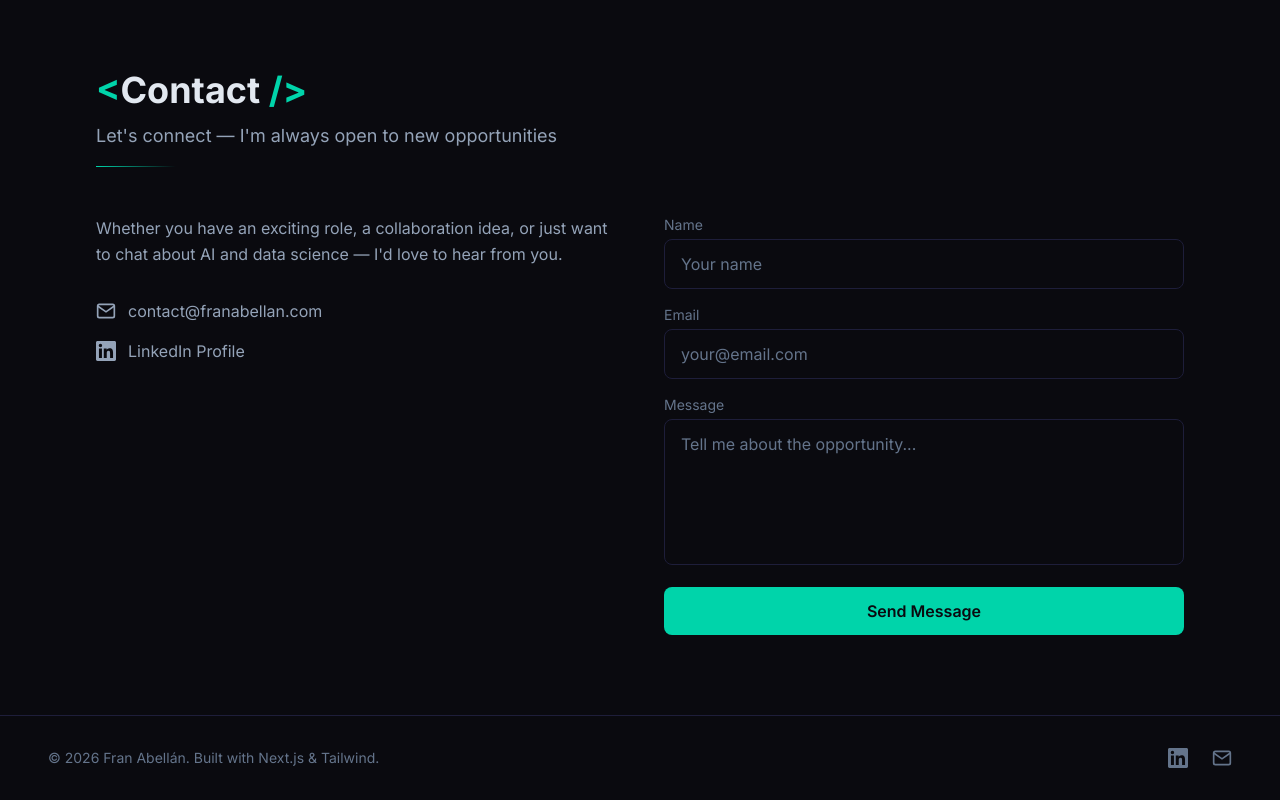
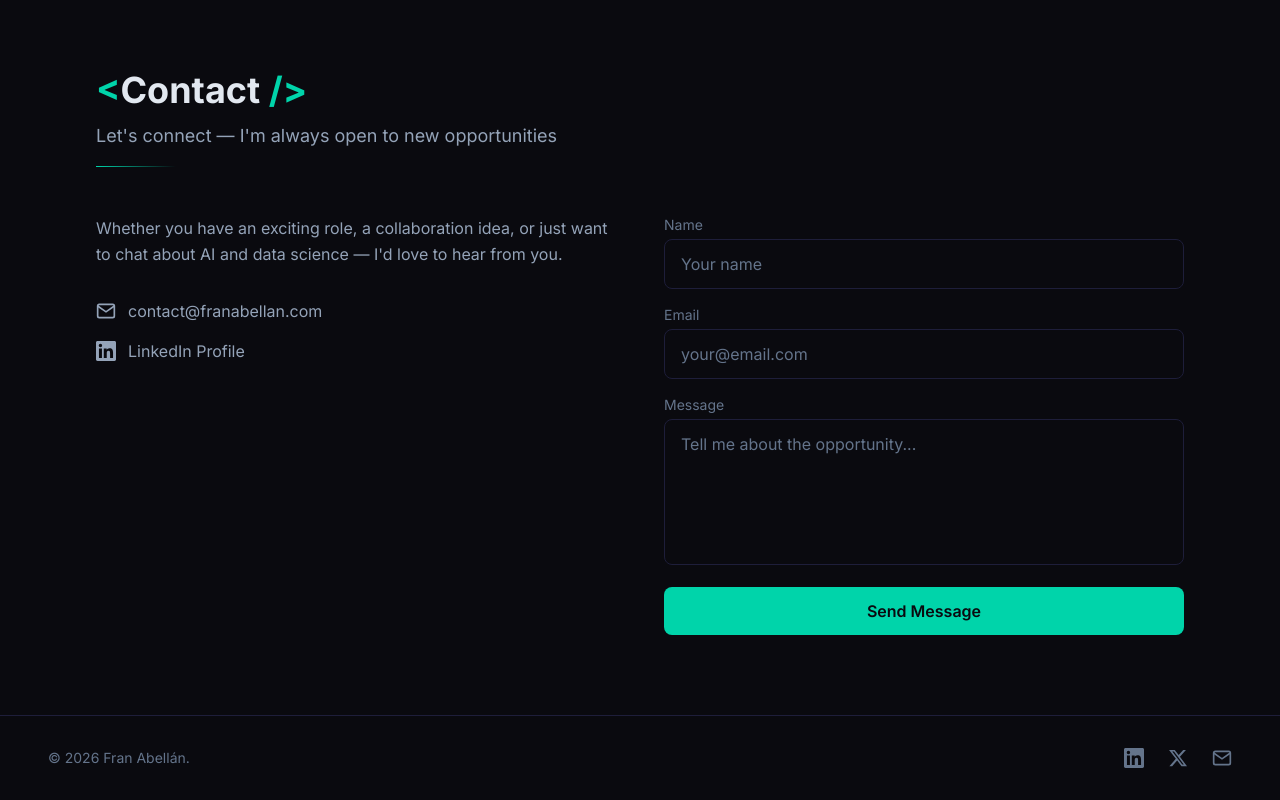
Before and after one commit to fran-abellan88/portfolio-webpage, a Next.js app: page / in a window 1280 px wide. Shown: the part 4494-5294 px from the top of the page. Built offline with nearby package versions, Linux system fonts and the light colour scheme.

Commit message:
Several updates

```diff
--- a/src/app/layout.tsx
+++ b/src/app/layout.tsx
@@ -17,6 +17,9 @@
 const siteUrl = "https://franabellan.com";
 
 export const metadata: Metadata = {
+  icons: {
+    icon: "/favicon.svg",
+  },
   metadataBase: new URL(siteUrl),
   title: "Fran Abellán | Lead Data Scientist & AI Expert",
   description:
--- a/src/components/layout/Footer.tsx
+++ b/src/components/layout/Footer.tsx
@@ -5,7 +5,7 @@
     <footer className="border-t border-border-default py-8 px-6 md:px-12">
       <div className="max-w-7xl mx-auto flex flex-col md:flex-row items-center justify-between gap-4">
         <p className="text-text-muted text-sm">
-          &copy; {new Date().getFullYear()} {personal.name}. Built with Next.js & Tailwind.
+          &copy; {new Date().getFullYear()} {personal.name}.
         </p>
         <div className="flex items-center gap-6">
           <a
@@ -17,6 +17,17 @@
           >
             <svg width="20" height="20" viewBox="0 0 24 24" fill="currentColor">
               <path d="M20.447 20.452h-3.554v-5.569c0-1.328-.027-3.037-1.852-3.037-1.853 0-2.136 1.445-2.136 2.939v5.667H9.351V9h3.414v1.561h.046c.477-.9 1.637-1.85 3.37-1.85 3.601 0 4.267 2.37 4.267 5.455v6.286zM5.337 7.433a2.062 2.062 0 0 1-2.063-2.065 2.064 2.064 0 1 1 2.063 2.065zm1.782 13.019H3.555V9h3.564v11.452zM22.225 0H1.771C.792 0 0 .774 0 1.729v20.542C0 23.227.792 24 1.771 24h20.451C23.2 24 24 23.227 24 22.271V1.729C24 .774 23.2 0 22.222 0h.003z" />
+            </svg>
+          </a>
+          <a
+            href={personal.twitter}
+            target="_blank"
+            rel="noopener noreferrer"
+            className="text-text-muted hover:text-accent transition-colors"
+            aria-label="X / Twitter"
+          >
+            <svg width="20" height="20" viewBox="0 0 24 24" fill="currentColor">
+              <path d="M18.244 2.25h3.308l-7.227 8.26 8.502 11.24H16.17l-5.214-6.817L4.99 21.75H1.68l7.73-8.835L1.254 2.25H8.08l4.713 6.231zm-1.161 17.52h1.833L7.084 4.126H5.117z" />
             </svg>
           </a>
           <a
--- a/src/lib/data.ts
+++ b/src/lib/data.ts
@@ -6,6 +6,7 @@
     "Data Science leader with 7+ years driving high-impact ML and AI initiatives across insurance, energy, and telecom. PhD in Astrophysics with deep expertise in LLMs, predictive modeling, and cross-functional team leadership. Proven track record translating complex AI capabilities into measurable business outcomes.",
   email: "contact@franabellan.com",
   linkedin: "https://www.linkedin.com/in/franabellan/",
+  twitter: "https://x.com/FranAbellan88",
   cvFile: "/FranAbellan_CV_Mar26.pdf",
   photo: "/photo.jpg",
 } as const;
```
Also changed, not shown: public/favicon.svg (added).
